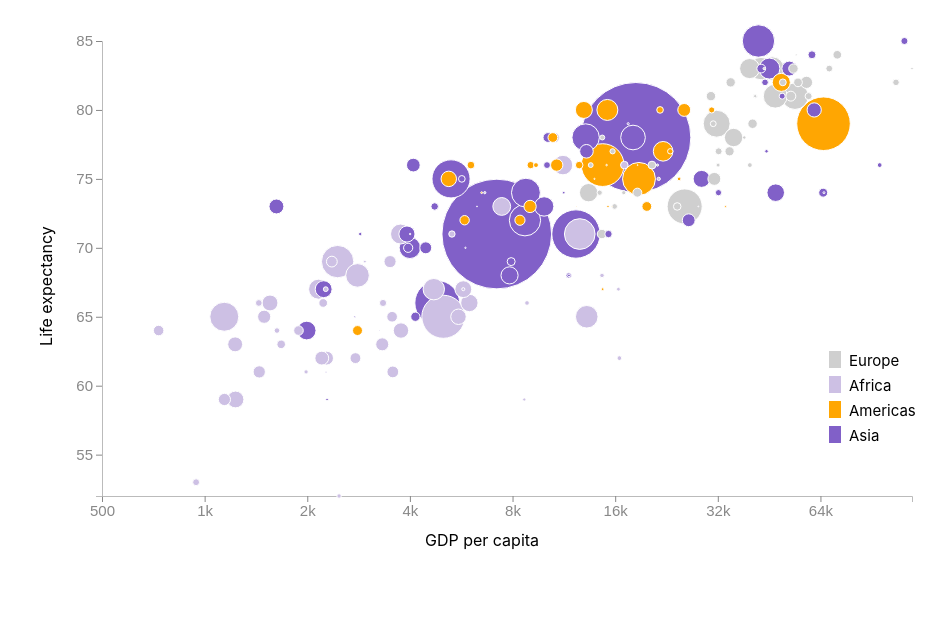
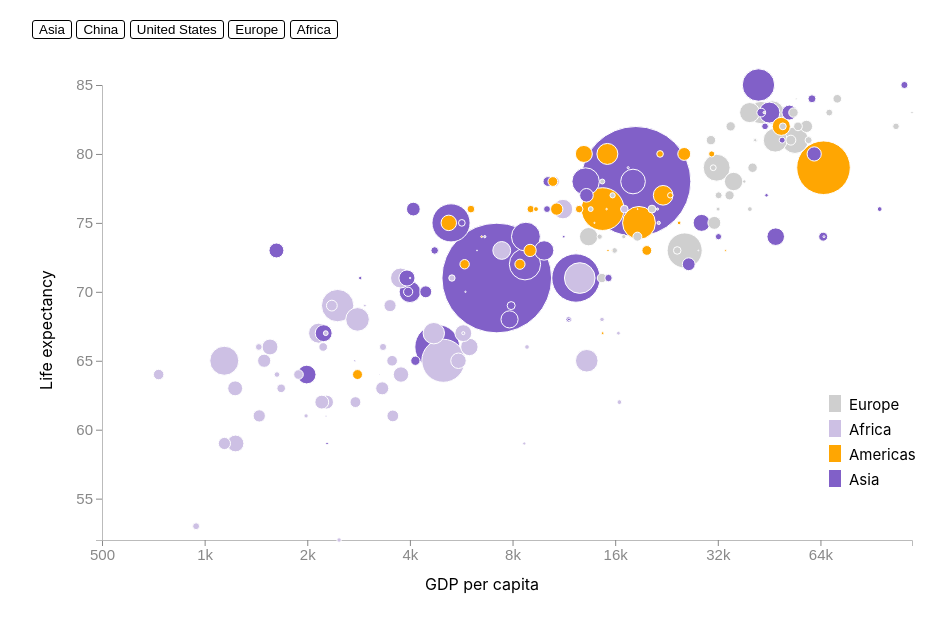
Before and after one commit to soomin0301/d3-basic-scatterplot-main, a website built with Vite: page index.html in a window 1280 px wide. Shown: the part 178-800 px from the top of the page, without its empty margins (158-1104 px from the left). Built offline with nearby package versions, Linux system fonts and the light colour scheme.

Commit message:
Update index.html

```diff
--- a/index.html
+++ b/index.html
@@ -11,11 +11,13 @@
   <body>
     <h1>Income <span>vs.</span> Life Expectancy</h1>
 
-    <!-- <div class="button-container">
-      <button id="button-asia" class="buttons">Asia countries</button>
+    <div class="button-container">
+      <button id="button-asia" class="buttons">Asia</button>
       <button id="button-china" class="buttons">China</button>
       <button id="button-us" class="buttons">United States</button>
-    </div> -->
+      <button id="button-europe" class="buttons">Europe</button>
+      <button id="button-africa" class="buttons">Africa</button>
+    </div>
 
     <div id="text-desc"></div>
 
```
